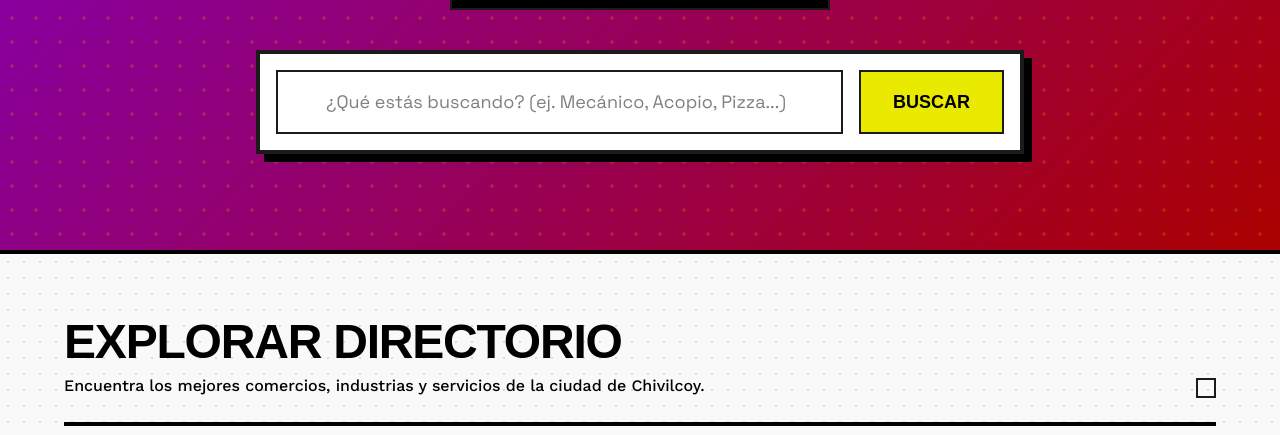
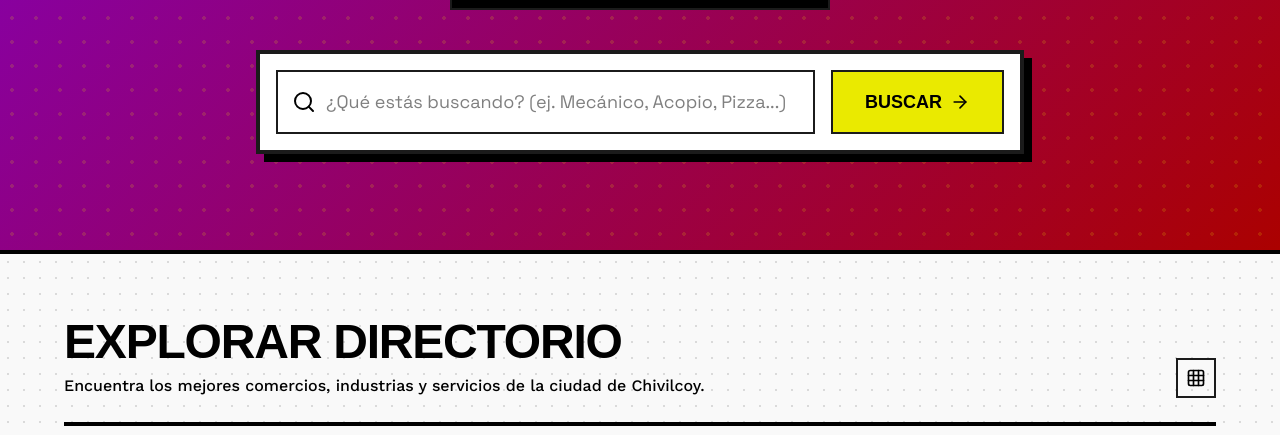
Before and after one commit to JosueGaticaOdato/Clasifk2, a Next.js app: page / in a window 1280 px wide. Shown: the part 470-905 px from the top of the page. Built offline with nearby package versions, Linux system fonts and the light colour scheme; no server answers; the database is empty; a web font is replaced by a local one.

Commit message:
Update Homepage with icons

```diff
--- a/src/app/page.tsx
+++ b/src/app/page.tsx
@@ -1,4 +1,5 @@
 import { getRubros } from '@/services/rubros';
+import { ArrowRight, Grid, Search } from 'lucide-react';
 import Link from 'next/link';
 
 export default async function Home() {
@@ -35,7 +36,7 @@ export default async function Home() {
             className="w-full max-w-3xl flex flex-col md:flex-row gap-4 bg-white p-4 brutal-border brutal-shadow"
           >
             <div className="flex-grow flex relative">
-              {/* <Search className="absolute left-4 top-1/2 transform -translate-y-1/2 text-outline w-6 h-6" /> */}
+              <Search className="absolute left-4 top-1/2 transform -translate-y-1/2 text-outline w-6 h-6" />
               <input
                 type="text"
                 placeholder="¿Qué estás buscando? (ej. Mecánico, Acopio, Pizza...)"
@@ -48,7 +49,7 @@ export default async function Home() {
               type="submit"
               className="bg-secondary-fixed text-on-background brutal-border-sm py-4 px-8 font-headline text-lg uppercase font-bold hover:-translate-y-1 hover:shadow-[4px_4px_0px_0px_rgba(0,0,0,1)] transition-all active:translate-y-0 active:shadow-none flex items-center justify-center gap-2 cursor-pointer"
             >
-              Buscar
+              Buscar <ArrowRight className="w-5 h-5" />
             </button>
           </form>
 
@@ -73,7 +74,7 @@ export default async function Home() {
 
           <div className="mt-4 md:mt-0 flex gap-2">
             <div className="bg-on-background text-on-primary p-2 brutal-border-sm">
-              {/* <Grid className="w-5 h-5" /> */}
+              <Grid className="w-5 h-5" />
             </div>
           </div>
         </div>
@@ -101,11 +102,6 @@ export default async function Home() {
                 {/* <div className="absolute top-4 right-4 bg-secondary-fixed brutal-border-sm px-2.5 py-1 font-label text-xs text-on-background uppercase font-bold shadow-[2px_2px_0px_rgba(0,0,0,1)]">
                   +{rubro?.totalAnuncios} Anuncios
                 </div> */}
-
-                {/* Icono */}
-                <div className="absolute bottom-4 left-4 bg-on-background p-2 brutal-border-sm shadow-[2px_2px_0px_rgba(255,255,255,1)]">
-                  {/* {getIcon(rubro.icono)} */}
-                </div>
               </header>
 
               {/* Card */}
@@ -117,7 +113,7 @@ export default async function Home() {
                   {rubro?.descripcion}
                 </p>
                 <div className="flex items-center gap-1 font-label text-xs font-black text-primary group-hover:translate-x-1 transition-transform uppercase">
-                  Ver categorías
+                  Ver categorías <ArrowRight className="w-4 h-4 inline" />
                 </div>
               </section>
             </Link>
```
